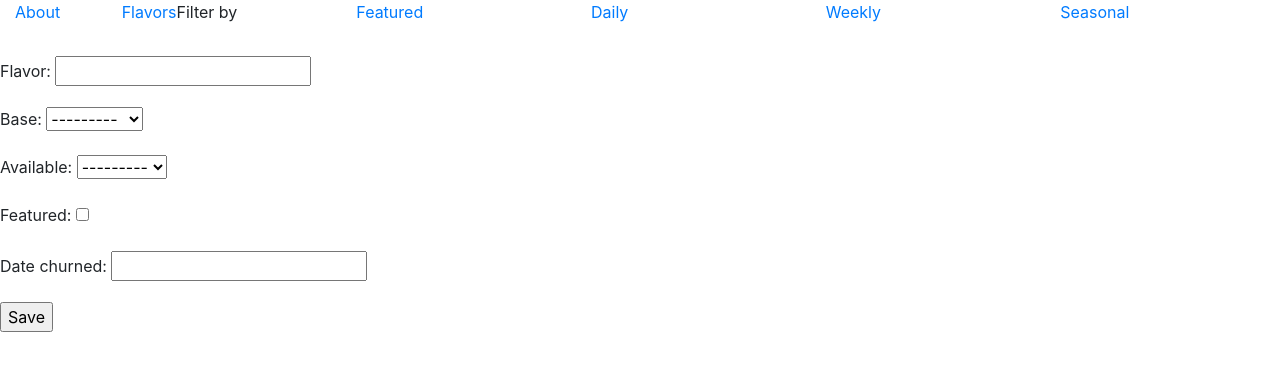
After one commit to ramonaspence/7.2.3_django_icecream_shop, a Django app: page /add/ in a window 1280 px wide. The commit adds this page. Shown: the top 371 px of the page. Run offline with Django 3.2, Linux system fonts and the light colour scheme; some libraries are stand-ins or nearby versions.

Commit message:
I've got my CreateView, DeleteView, UpdateView and the filtering working. I need to make a detailView and then style away

```diff
--- a/brochure/templates/brochure/base.html
+++ b/brochure/templates/brochure/base.html
@@ -15,10 +15,10 @@
 <body class='container-fuild'>
   {% include 'brochure/header.html' %}
 
-
+  {% block add %}
+  {% endblock add %}
 
   {% block flavors %}
-
   {% endblock flavors %}
 
 </body>
--- a/brochure/templates/brochure/header.html
+++ b/brochure/templates/brochure/header.html
@@ -1,9 +1,9 @@
 <nav class='row'>
   <ul class='col d-flex'>
     <li class='col-1'><a href="">About</a></li>
-    <li class='col'><p>Filter<a href="{% url 'icecream:index'%}">Flavors</a></li>
-      <li class='col'><a href="{% url 'icecream:index'%}">Featured</a></li>
-    <li class='col'><a href="{% url 'icecream:index'%}">Daily</a></li>
-    <li class='col'><a href="{% url 'icecream:index'%}">Weekly</a></li>
-    <li class='col'><a href="{% url 'icecream:index'%}">Seasonal</a></li>
+    <li class='col'><p><a href="{% url 'icecream:index'%}">Flavors</a>Filter by</li>
+    <li class='col'><a href="{% url 'icecream:selection' 'featured' %}">Featured</a></li>
+    <li class='col'><a href="{% url 'icecream:selection' 'daily' %}">Daily</a></li>
+    <li class='col'><a href="{% url 'icecream:selection' 'weekly' %}">Weekly</a></li>
+    <li class='col'><a href="{% url 'icecream:selection' 'seasonal' %}">Seasonal</a></li>
 </nav>
--- a/icecream/models.py
+++ b/icecream/models.py
@@ -12,5 +12,8 @@ class Icecream(models.Model):
     def __str__(self):
         return self.flavor
 
+    def get_absolute_url(self):
+        return reverse('icecream:index')
+
 
 # Create your models here.
--- /dev/null
+++ b/icecream/templates/icecream/add.html
@@ -0,0 +1,9 @@
+{% extends 'brochure/base.html' %}
+
+{% block add %}
+<form method="post">{% csrf_token %}
+    {{ form.as_p }}
+    <input type="submit" value="Save">
+</form>
+
+{% endblock add %}
--- /dev/null
+++ b/icecream/templates/icecream/icecream_confirm_delete.html
@@ -0,0 +1,5 @@
+
+<form method="post">{% csrf_token %}
+    <p>Are you sure you want to delete "{{ icecream.id }}"?</p>
+    <input type="submit" value="Confirm">
+</form>
--- /dev/null
+++ b/icecream/templates/icecream/icecream_update_form.html
@@ -0,0 +1,4 @@
+<form method="post">{% csrf_token %}
+    {{ form.as_p }}
+    <input type="submit" value="Update">
+</form>
--- a/icecream/urls.py
+++ b/icecream/urls.py
@@ -7,9 +7,11 @@ app_name = 'icecream'
 
 urlpatterns = [
     # create path for add
-    # path('icecream/', views.ListView.as_view(), name = 'index'),
-    path('<str:selection>', views.IndexView.as_view(), name ='selection'),
-    path('', views.IndexView.as_view(), name = 'index')
+    path('<int:pk>/edit/', views.UpdateView.as_view(), name='edit'),
+    path('<int:pk>/delete/', views.DeleteView.as_view(), name='delete'),
+    path('add/', views.CreateView.as_view(), name='add'),
+    path('<str:selection>/', views.IndexView.as_view(), name ='selection'),
+    path('', views.IndexView.as_view(), name = 'index'),
 ]
 
 ##use <int:pk> in urls when allows it to target a specific primary key (pk)
--- a/icecream/views.py
+++ b/icecream/views.py
@@ -6,10 +6,10 @@ class IndexView(generic.ListView):
     template_name = 'icecream/index.html'
     model = Icecream
 
-    # def get_queryset(self):
-    #     if selection is self.kwargs:
-    #         return IceCream.objects.filter(available=self.kwargs['selection']).lower()
-    #     return IceCream.objects.filter('__all__')
+    def get_queryset(self):
+        if 'selection' in self.kwargs:
+            return Icecream.objects.filter(available=self.kwargs['selection'].lower())
+        return Icecream.objects.all()
 
     # def get_context_data(self, **kwargs):
     #     daily = Icecream.objects.filter(available = 'daily')
@@ -26,6 +26,21 @@ class IndexView(generic.ListView):
     #
     #     return context
 
+class CreateView(generic.CreateView):
+    template_name = 'icecream/add.html'
+    model = Icecream
+    fields = '__all__'
+
+class DeleteView(generic.DeleteView):
+    model = Icecream
+    success_url = reverse_lazy('icecream:index')
+
+class UpdateView(generic.UpdateView):
+    model = Icecream
+    fields = '__all__'
+    template_name_suffix = '_update_form'
+
+
 ## Need CreateView, DetailView, DeleteView, UpdateView
 ## With template_name and model
 
```
Also changed, not shown: icecream/templates/icecream/index.html (+7 -1 lines), icecream/migrations/0002_auto_20200219_2009.py (added).
